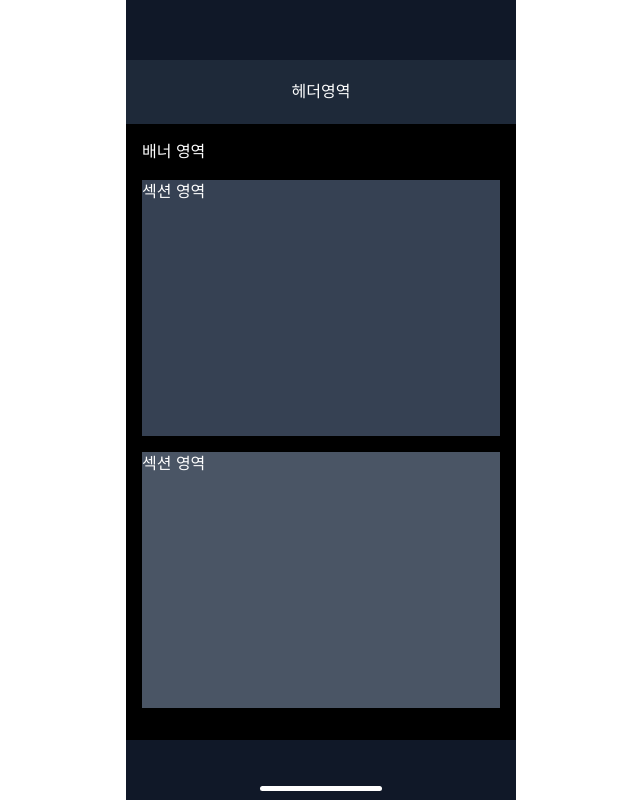
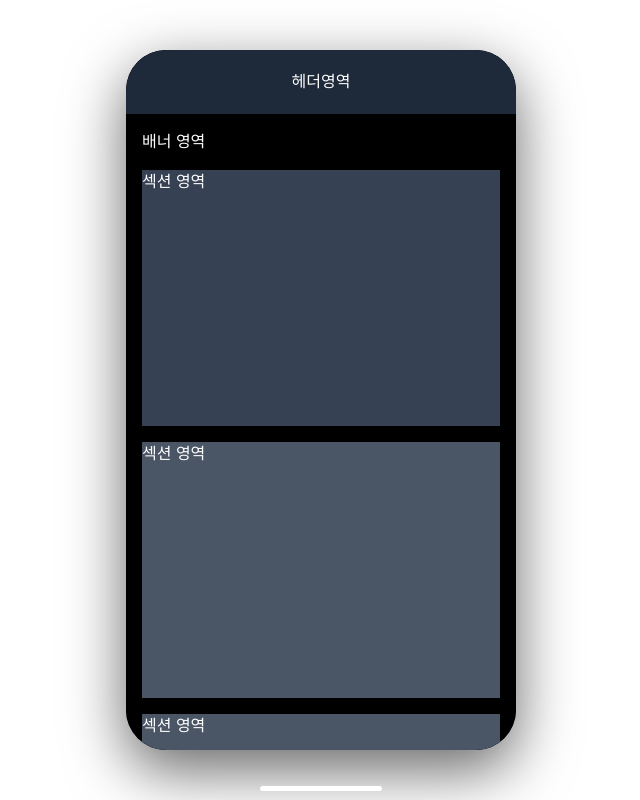
Before and after one commit to sungahChooo/next-netflix-22nd, a Next.js app: page /home in a window 1280 px wide. Shown: the whole page, without its empty margins (319-959 px from the left). Built offline with nearby package versions, Linux system fonts and the light colour scheme.

Commit message:
feat: indicator bar z-index 조절

```diff
--- a/app/home/page.tsx
+++ b/app/home/page.tsx
@@ -1,7 +1,7 @@
 export default function Home() {
   return (
     <div className="flex items-center justify-center min-h-screen bg-gray-900">
-      <div className="w-[390px] bg-black relative flex flex-col overflow-hidden">
+      <div className="w-[390px] bg-black relative flex flex-col overflow-hidden rounded-[40px] shadow-2xl">
         <header className="h-16 bg-gray-800 text-white flex items-center justify-center">
           헤더영역
         </header>
@@ -9,6 +9,10 @@ export default function Home() {
           배너 영역
           <div className="h-64 bg-gray-700 my-4">섹션 영역</div>
           <div className="h-64 bg-gray-600 my-4">섹션 영역</div>
+          <div className="h-64 bg-gray-600 my-4">섹션 영역</div>
+          <div className="h-64 bg-gray-600 my-4">섹션 영역</div>
+          <div className="h-64 bg-gray-600 my-4">섹션 영역</div>
+          <div className="h-64 bg-gray-600 my-4">섹션 영역</div>
         </main>
       </div>
     </div>
--- a/app/layout.tsx
+++ b/app/layout.tsx
@@ -31,8 +31,11 @@ export default function RootLayout({
       <body
         className={`${geistSans.variable} ${geistMono.variable} antialiased flex flex-col items-center justify-center min-h-screen bg-white relative`}
       >
-        {children}
-        <IndicatorBar />
+        {/* 휴대폰 프레임 */}
+        <div className="w-[390px] h-[700px] rounded-[40px] shadow-[0_20px_60px_rgba(0,0,0,0.6)] overflow-hidden pb-5">
+          {children}
+          <IndicatorBar />
+        </div>
       </body>
     </html>
   );
--- a/components/IndicatorBar.tsx
+++ b/components/IndicatorBar.tsx
@@ -1,6 +1,6 @@
 export default function IndicatorBar() {
   return (
-    <div className="bg-transparent absolute bottom-0 z-[980] flex w-full justify-center">
+    <div className="fixed bg-transparent bottom-0 w-[390px] flex justify-center z-900">
       <div className="bg-[#FFFFFF] mt-[18.12px] mb-[9.35px] h-[4.53px] w-[121.38px] rounded-[90.58px]" />
     </div>
   );
```
